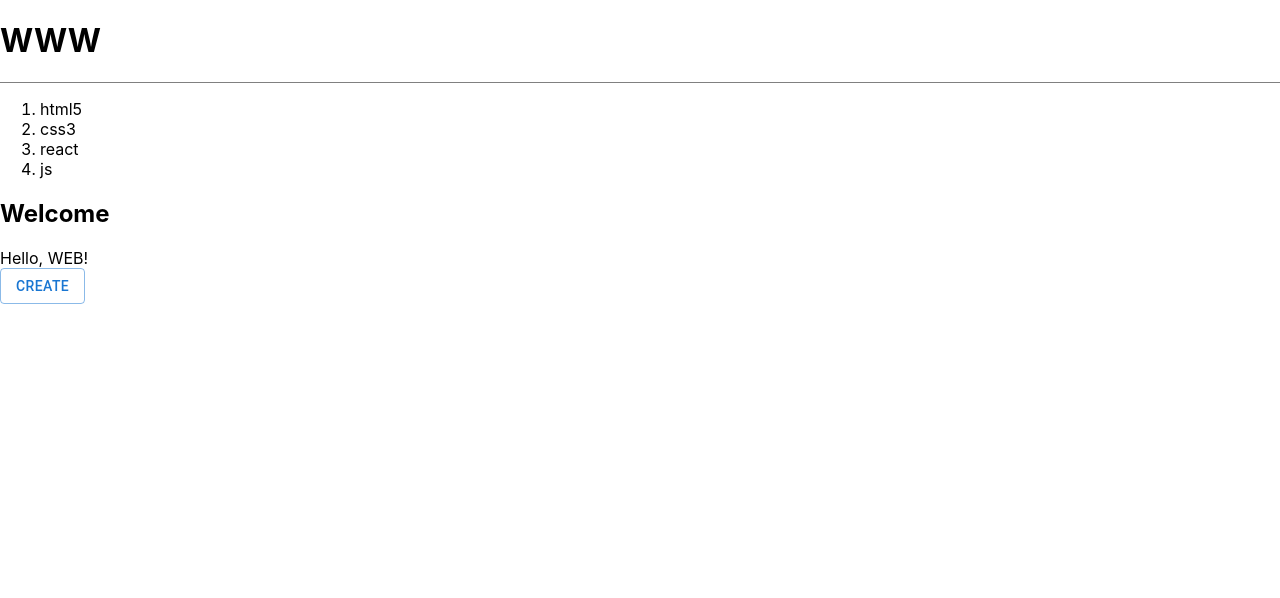
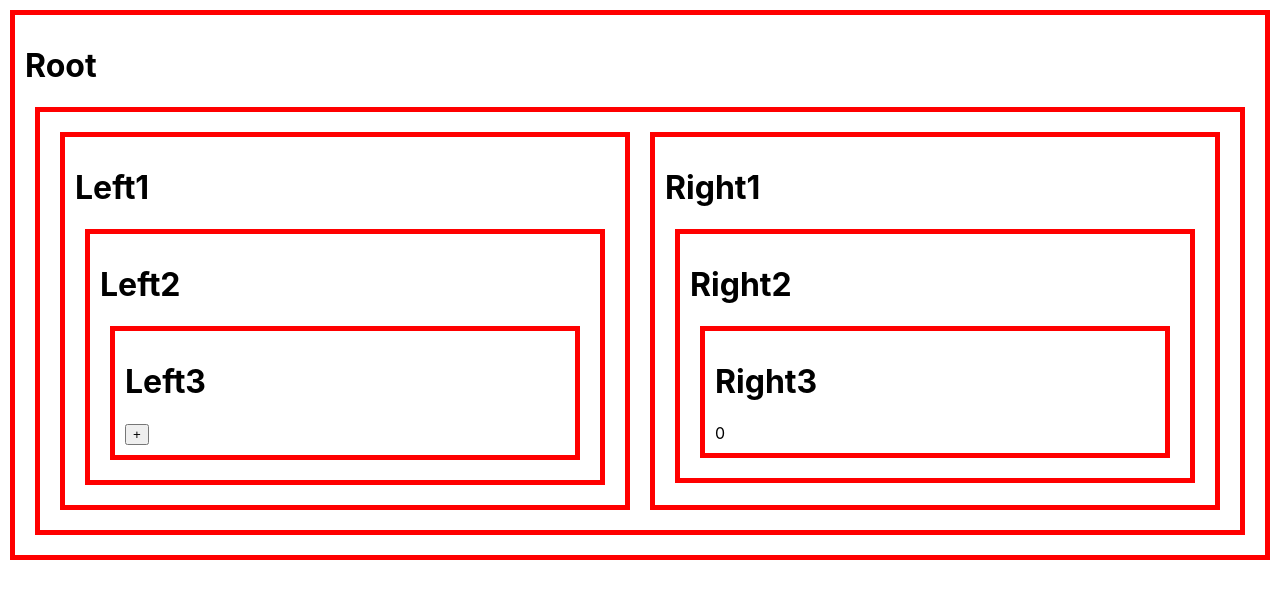
Before and after one commit to miji0317/react-practice, a React (Create React App) app: page / in a window 1280 px wide. Shown: the top 598 px of the page. Built offline with nearby package versions, Linux system fonts and the light colour scheme; data requests are answered from the project's data file.

Commit message:
Redux Example

```diff
--- /dev/null
+++ b/src/Example/Context.css
@@ -0,0 +1,5 @@
+div {
+  border: 10px solid red;
+  margin: 10px;
+  padding: 10px;
+}
--- /dev/null
+++ b/src/Example/ReduxEx.css
@@ -0,0 +1,6 @@
+#app,
+#app div {
+  border: 5px solid red;
+  padding: 10px;
+  margin: 10px;
+}
--- /dev/null
+++ b/src/Example/ReduxEx.js
@@ -0,0 +1,81 @@
+import { useState } from "react";
+import "./ReduxEx.css";
+
+function Left1(props) {
+  return (
+    <div>
+      <h1>Left1</h1>
+      <Left2
+        onUp={() => {
+          props.onUp();
+        }}
+      ></Left2>
+    </div>
+  );
+}
+function Left2(props) {
+  return (
+    <div>
+      <h1>Left2</h1>
+      <Left3
+        onUp={() => {
+          props.onUp();
+        }}
+      ></Left3>
+    </div>
+  );
+}
+function Left3(props) {
+  return (
+    <div>
+      <h1>Left3</h1>
+      <button
+        onClick={() => {
+          props.onUp();
+        }}
+      >
+        +
+      </button>
+    </div>
+  );
+}
+function Right1(props) {
+  return (
+    <div>
+      <h1>Right1</h1>
+      <Right2 count={props.count}></Right2>
+    </div>
+  );
+}
+function Right2(props) {
+  return (
+    <div>
+      <h1>Right2</h1>
+      <Right3 count={props.count}></Right3>
+    </div>
+  );
+}
+function Right3(props) {
+  return (
+    <div>
+      <h1>Right3</h1>
+      {props.count}
+    </div>
+  );
+}
+export default function App() {
+  const [count, setCount] = useState(0);
+  return (
+    <div id="app">
+      <h1>Root</h1>
+      <div style={{ display: "grid", gridTemplateColumns: "1fr 1fr" }}>
+        <Left1
+          onUp={() => {
+            setCount((_count) => _count + 1);
+          }}
+        ></Left1>
+        <Right1 count={count}></Right1>
+      </div>
+    </div>
+  );
+}
--- a/src/index.js
+++ b/src/index.js
@@ -1,7 +1,10 @@
 import React from 'react';
 import ReactDOM from 'react-dom/client';
 import './index.css';
-import App from './App';
+// import App from './App';
+// import App from './Example/Context';
+// import App from './Example/Reducer';
+import App from './Example/ReduxEx';
 import reportWebVitals from './reportWebVitals';
 import { BrowserRouter } from 'react-router-dom';
 
```
Also changed, not shown: src/Example/Context.js (added, +47 -0 lines), src/Example/Reducer.js (added, +41 -0 lines), 1 other file (tests, documents, lock files or other folders).
